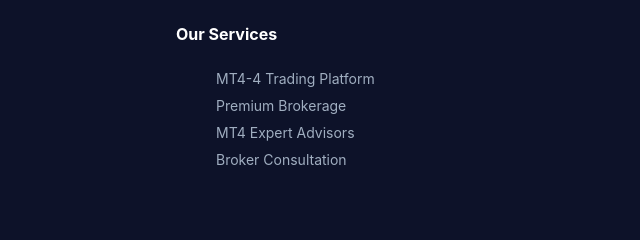
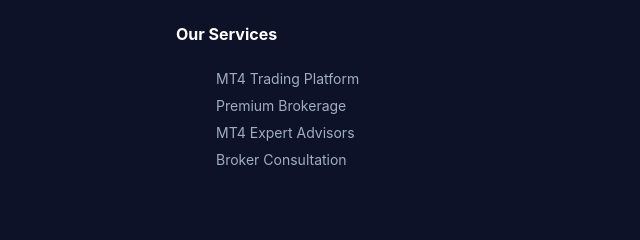
Before and after one commit to Omaralmajdalawi/Bank-Proj, a plain HTML site: page html/MT4.html in a window 1280 px wide. Shown: the part 1887-2127 px from the top of the page, 539-1179 px from the left. Drawn offline with Linux system fonts and the light colour scheme.

Commit message:
Update MT4.html

```diff
--- a/html/MT4.html
+++ b/html/MT4.html
@@ -148,7 +148,7 @@
           <ul class="links">
             <li class="link-item">
               <a href="#" class="link">
-                <span>MT4-4 Trading Platform</span>
+                <span>MT4 Trading Platform</span>
               </a>
             </li>
             <li class="link-item">
```
